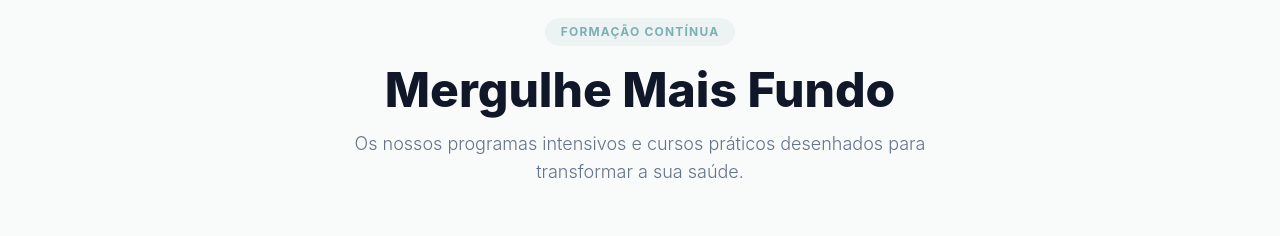
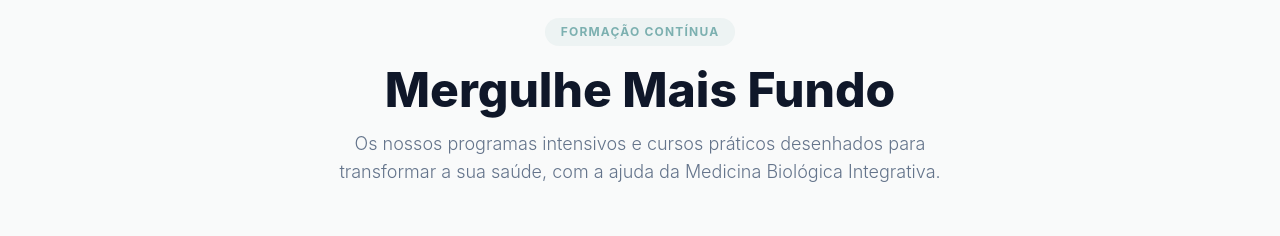
Before and after one commit to layoutdev-pt/Dra.Vasconcelos, a React (Vite) app: page /cursos in a window 1280 px wide. Shown: the part 1100-1336 px from the top of the page. Built offline with nearby package versions, Linux system fonts and the light colour scheme; no server answers; the database is empty.

Commit message:
feat: reintroducao de terminologia medica restrita a pedido do cliente

```diff
--- a/src/pages/Courses.tsx
+++ b/src/pages/Courses.tsx
@@ -24,7 +24,7 @@ export const Courses: React.FC = () => {
             </span>
             <h2 className="text-3xl md:text-4xl lg:text-5xl font-extrabold text-site-text mb-4">Mergulhe Mais Fundo</h2>
             <p className="text-site-text-muted font-light text-lg max-w-2xl mx-auto">
-              Os nossos programas intensivos e cursos práticos desenhados para transformar a sua saúde.
+              Os nossos programas intensivos e cursos práticos desenhados para transformar a sua saúde, com a ajuda da Medicina Biológica Integrativa.
             </p>
           </motion.div>
           <AcademyCourses />
```
